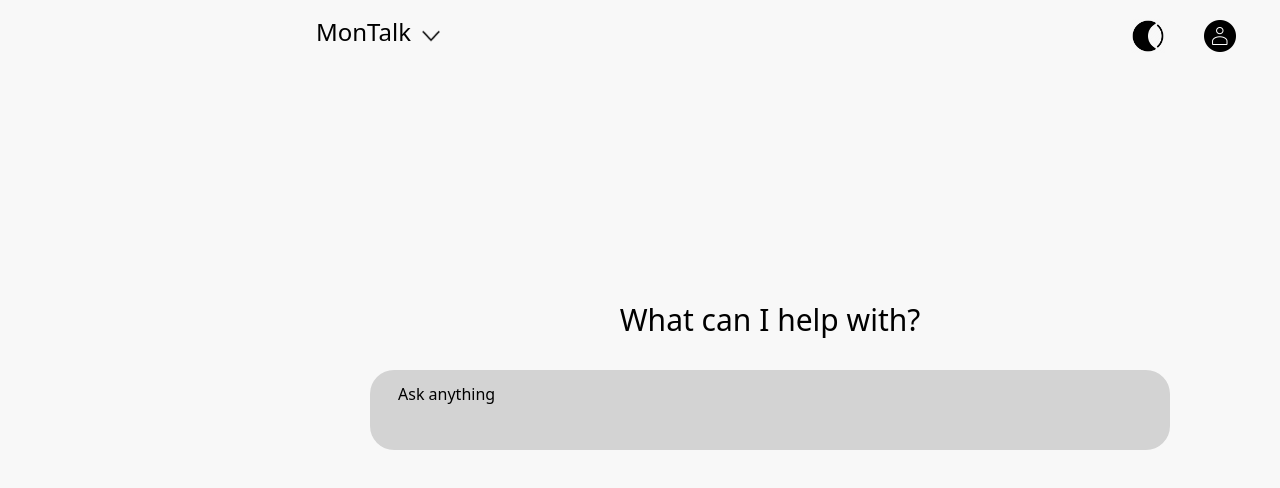
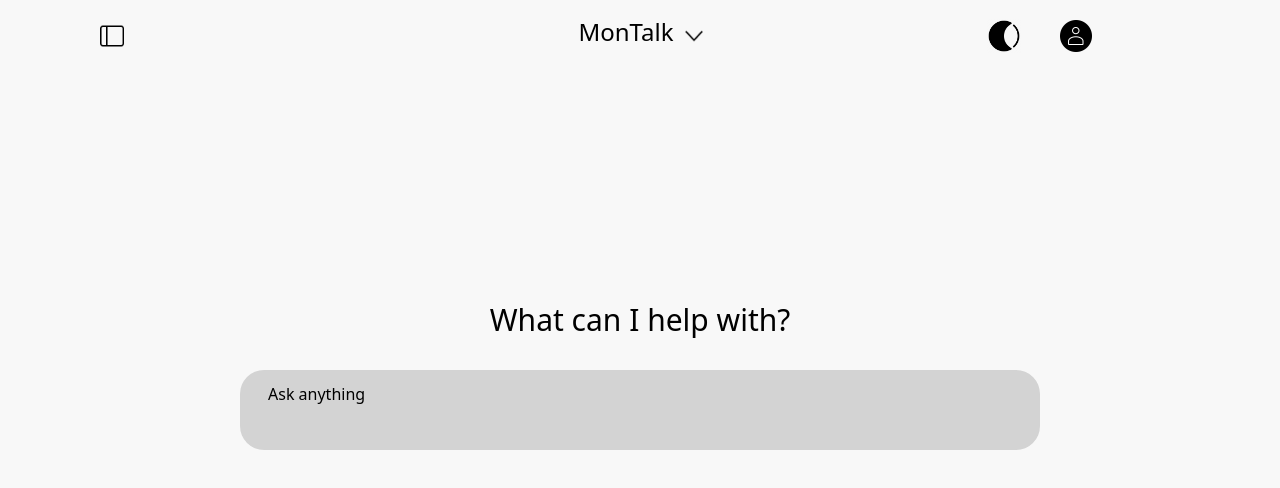
Before and after one commit to Inno-debug/MonTalk, a website: page src/index.html in a window 1280 px wide. Both pictures are taken after a click on the item 32 px from the left and 32 px from the top of the page. Drawn offline with nearby package versions, Linux system fonts and the light colour scheme; files that its build step writes are made by us from their sources.

Commit message:
added movabel sidebar

```diff
--- a/src/index.html
+++ b/src/index.html
@@ -118,12 +118,13 @@
     >
       <!--Nav Menu of Main Area-->
       <nav
+      id="navMain"
         class="tw:grid tw:grid-cols-3 tw:place-items-center tw:md:flex tw:md:justify-between tw:md:pr-10 tw:md:pl-10"
       >
         <!--MonTalk Selector-->
         <div
           id="sidebar2"
-          class="tw:top-0 tw:z-0 tw:mt-4 tw:flex tw:h-10 tw:w-10 tw:-translate-x-Sidebarsmall tw:items-center tw:justify-center tw:rounded-lg tw:hover:cursor-pointer tw:hover:bg-light-accent tw:md:hidden tw:dark:hover:bg-dark-accent"
+          class="tw:top-0 tw:z-0 tw:mt-4 tw:flex tw:h-10 tw:w-10 tw:-translate-x-Sidebarsmall tw:items-center tw:justify-center tw:rounded-lg tw:hover:cursor-pointer tw:hover:bg-light-accent  tw:dark:hover:bg-dark-accent tw:md:hidden"
         >
           <img
             src="Images/sidebarlight.png"
--- a/src/main.js
+++ b/src/main.js
@@ -32,6 +32,8 @@
 const lightingmode = document.querySelector("#lightingmode");
 const login = document.querySelector("#login");
 const help = document.querySelector("#help");
+//navMainSection
+const navMain = document.querySelector("#navMain");
 
 // Add CSS rules for the placeholder color
 let style = document.createElement("style");
@@ -173,9 +175,16 @@
 //Sidebar clicker
 sidebar.addEventListener("click", () => {
   side_Bar.style.display = "none";
+  sidebar2.style.display = "flex";
+  navMain.style.display = "grid";
+  main_Area.style.paddingLeft = "0px";
 });
 sidebar2.addEventListener("click", () => {
   side_Bar.style.display = "flex";
+  navMain.style.display = "flex";
+  sidebar2.style.display = "none";
+  navMain.style.justifyContent = "space-arounnd";
+  main_Area.style.paddingLeft = "260px";
 });
 
 // Apply theme on page load
```
